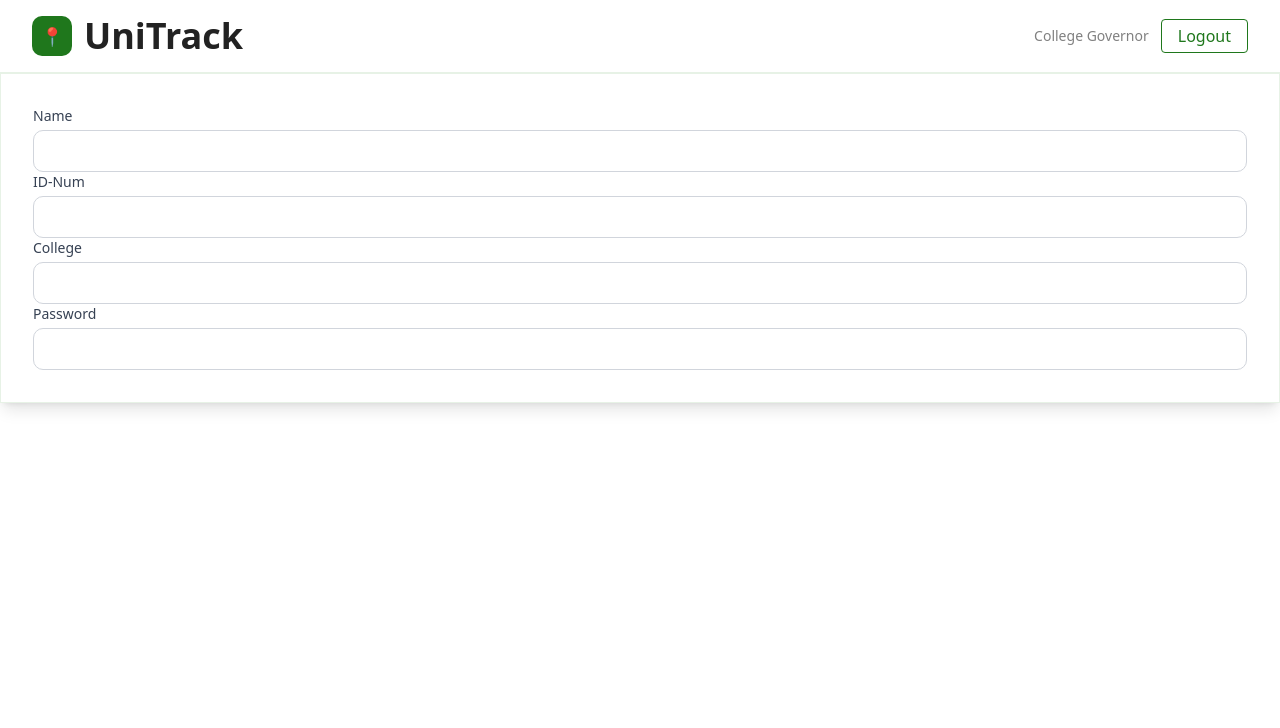
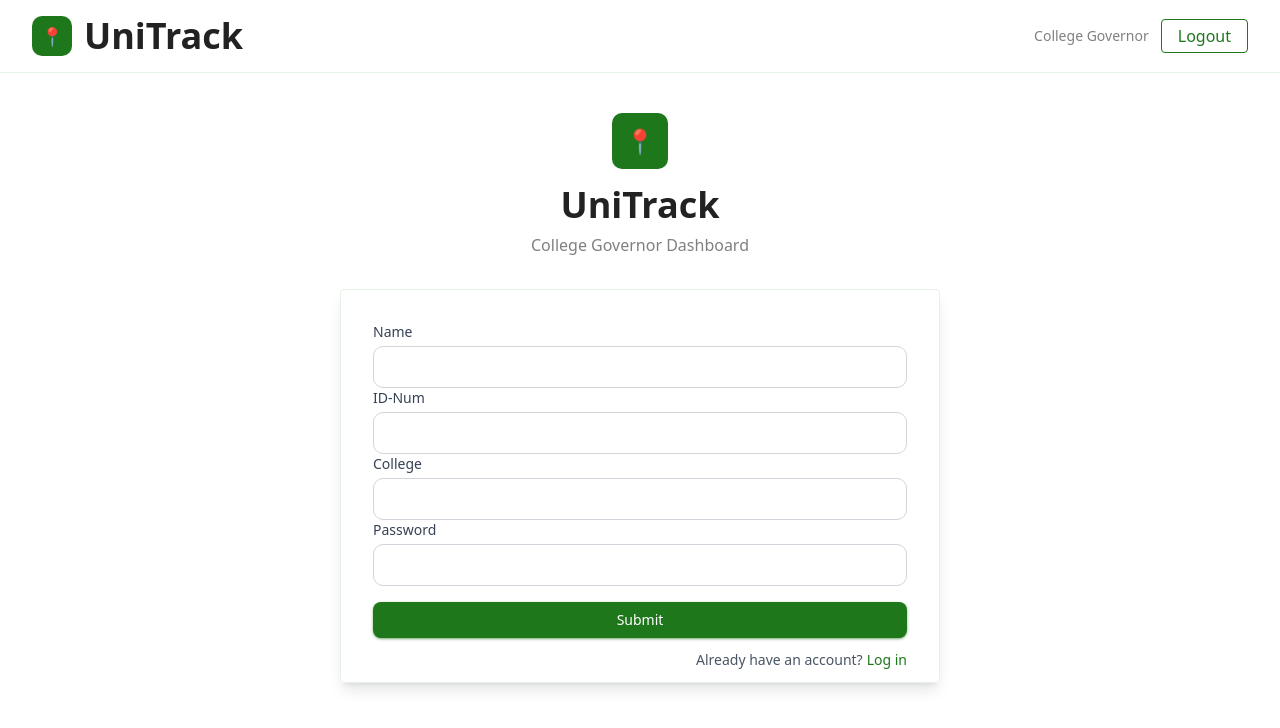
Before and after one commit to jeremydanielestrada/uni-track-frontend, a React (Vite) app: page /register in a window 1280 px wide. Shown: the top 728 px of the page. Built offline with nearby package versions, Linux system fonts and the light colour scheme.

Commit message:
feat: added register form

```diff
--- a/src/components/auth/RegisterForm.tsx
+++ b/src/components/auth/RegisterForm.tsx
@@ -1,15 +1,18 @@
 import { Input } from "../ui/Input";
+import { Button } from "../ui/Button";
 
 function RegisterForm() {
   return (
-    <div className="p-8 border border-secondary shadow-lg">
     <form>
       <Input label="Name" type="text" />
       <Input label="ID-Num" type="text" />
       <Input label="College" type="text" />
       <Input label="Password" type="password" />
+
+      <Button type="submit" className="mt-4 w-full rounded-md" size="sm">
+        Submit
+      </Button>
     </form>
-    </div>
   );
 }
 
--- a/src/pages/auth/Register.tsx
+++ b/src/pages/auth/Register.tsx
@@ -1,9 +1,33 @@
+import { Link } from "react-router";
 import RegisterForm from "../../components/auth/RegisterForm";
+import Card from "../../components/ui/Card";
 function Register() {
   return (
-    <>
-      <RegisterForm />
-    </>
+    <div className="w-full py-10">
+      <div className="mb-8 text-center">
+        <div className="w-14 h-14 bg-primary rounded-lg mx-auto mb-4 flex items-center justify-center">
+          <span className="text-white font-bold text-2xl">📍</span>
+        </div>
+        <h1 className="text-4xl font-bold text-foreground mb-2">UniTrack</h1>
+        <p className="text-muted-foreground text-base">
+          College Governor Dashboard
+        </p>
+      </div>
+      <Card classname="w-150 mx-auto">
+        <RegisterForm />
+        <div className="pt-3 w-full">
+          <span className="float-right text-sm text-gray-600">
+            Already have an account?
+            <Link
+              to="/"
+              className="text-primary ml-1 font-medium hover:underline"
+            >
+              Log in
+            </Link>
+          </span>
+        </div>
+      </Card>
+    </div>
   );
 }
 
```
Lines whose indentation alone changed are shown as unchanged.
